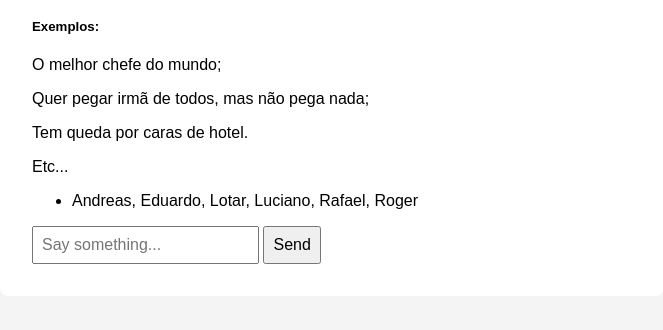
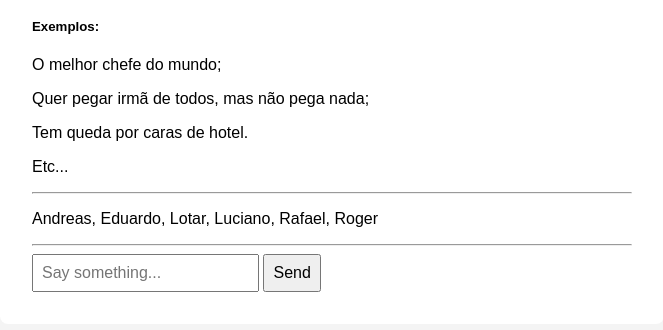
Before and after one commit to lswebdevelops/stock_predictions_ai-engineering, a website built with Vite: page frontend/index.html in a window 1280 px wide. Shown: the part 192-522 px from the top of the page, without its empty margins (308-971 px from the left). Built offline with nearby package versions, Linux system fonts and the light colour scheme; no server answers.

Commit message:
adjusting html 2

```diff
--- a/frontend/index.html
+++ b/frontend/index.html
@@ -18,9 +18,10 @@
       <p>Quer pegar irmã de todos, mas não pega nada;</p>
       <p>Tem queda por caras de hotel.</p>
       <p>Etc...</p>
-      <ul>
-        <li>Andreas, Eduardo, Lotar, Luciano, Rafael, Roger</li>
-      </ul>
+      <hr>
+        <p>Andreas, Eduardo, Lotar, Luciano, Rafael, Roger</p>
+        <hr>
+
       <form id="chat-form">
         <input
           type="text"
```
